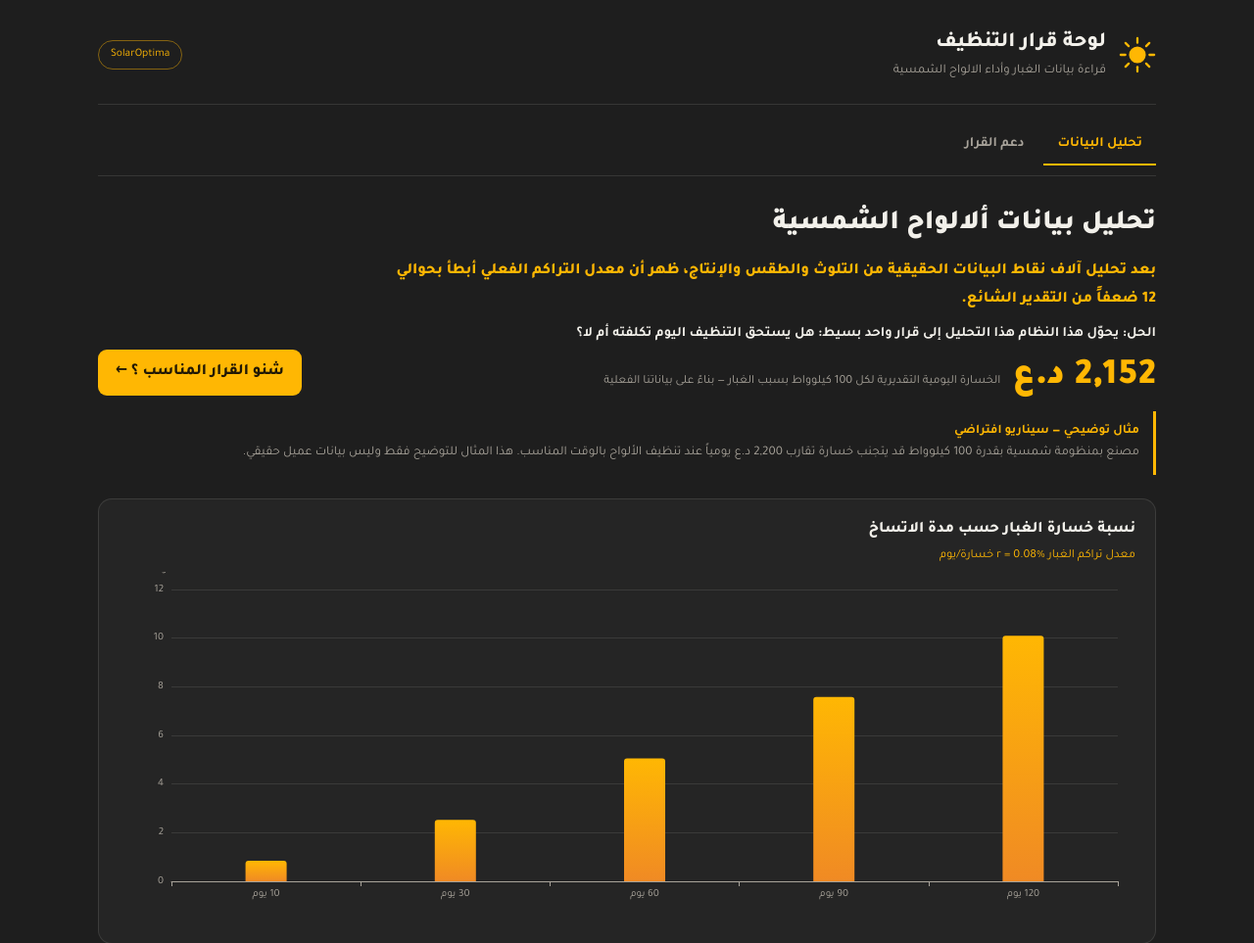
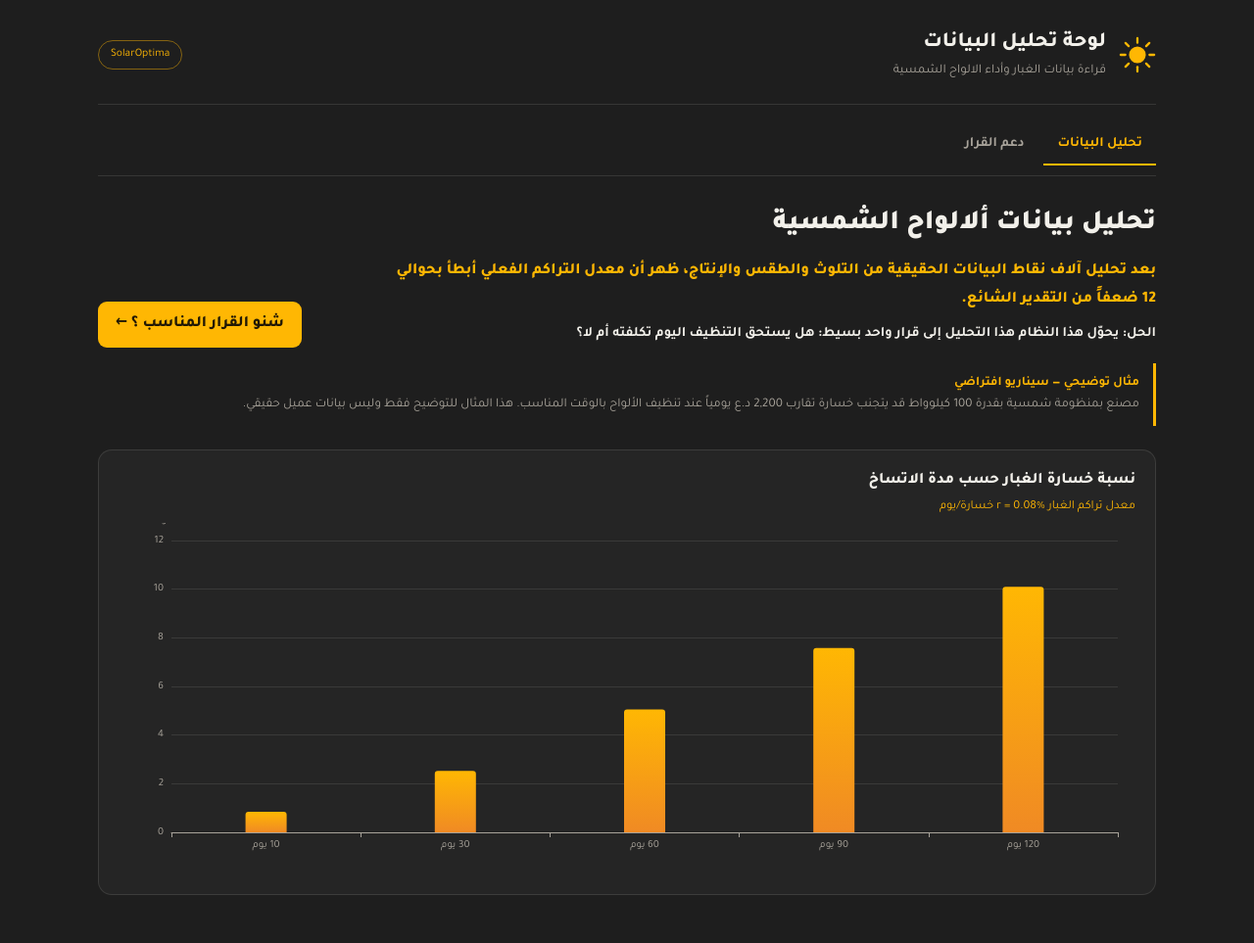
Before and after one commit to zahraasalih0/solar-dust-advisor, a Flask app: page / in a window 1280 px wide. Shown: the top 963 px of the page at 98% size. After the commit the page ends 914 px from the top, so only its background shows below. Run offline with Flask 3, Linux system fonts and the light colour scheme.

Commit message:
fixed some issues

```diff
--- a/templates/analysis.html
+++ b/templates/analysis.html
@@ -22,7 +22,6 @@
   .tabs{display:flex;gap:6px;margin-bottom:28px;border-bottom:1px solid var(--line);padding-bottom:10px}.tab{color:var(--muted);text-decoration:none;font-size:.88rem;font-weight:700;padding:8px 14px;border-bottom:2px solid transparent}.tab:hover,.tab.active{color:var(--gold);border-bottom-color:var(--gold)}
   .intro{display:flex;align-items:end;justify-content:space-between;gap:20px;margin-bottom:24px}.intro h2{font-size:1.75rem;margin:0 0 12px;font-weight:900}.story{max-width:780px}.story-line{margin:0 0 8px;font-size:.9rem;line-height:1.8}.story-problem{color:var(--muted)}.story-evidence{color:var(--gold);font-weight:800;font-size:1rem}.story-solution{color:var(--text);font-weight:700;margin-bottom:0}.decision-link{background:var(--gold);color:#211805;text-decoration:none;font-weight:800;padding:11px 18px;border-radius:9px;white-space:nowrap;transition:background .15s}.decision-link:hover{background:#ffc533}
   .example-note{color:var(--muted);border-right:3px solid var(--gold);padding:10px 14px;margin:-8px 0 24px;font-size:.82rem;line-height:1.7}.example-note strong{color:var(--gold);display:block}
-  .impact-summary{display:flex;align-items:baseline;gap:12px;margin:12px 0 0}.impact-value{font-size:2.35rem;line-height:1;font-weight:900;color:var(--gold)}.impact-label{font-size:.78rem;color:var(--muted)}
   .charts{display:grid;grid-template-columns:minmax(0,1fr);gap:16px}.card{background:var(--panel);border:1px solid var(--line);border-radius:14px;padding:19px 20px;min-width:0}.card h3{font-size:1rem;margin:0 0 4px;font-weight:800}.card .sub{font-size:.78rem;color:var(--gold);min-height:24px;margin-bottom:2px}.chart{height:360px;width:100%}.chart-note{color:var(--muted);font-size:.72rem;line-height:1.6;margin:0}.weather-card .chart{height:340px}.comparison-note{color:var(--muted);font-size:.78rem;line-height:1.7;margin:0}
   .reveal{opacity:0;transform:translateY(20px);transition:opacity .5s ease,transform .5s ease;transition-delay:var(--reveal-delay,0ms)}.reveal.is-visible{opacity:1;transform:translateY(0)}
   .status{color:var(--muted);font-size:.86rem;text-align:center;padding:35px 0}.status.error{color:#e48c84}
@@ -37,7 +36,7 @@
   <header>
     <div class="brand">
       <svg class="sun" viewBox="0 0 40 40" fill="none" aria-hidden="true"><circle cx="20" cy="20" r="9" fill="#FFB703"/><g stroke="#FFB703" stroke-width="2.4" stroke-linecap="round"><line x1="20" y1="2" x2="20" y2="7"/><line x1="20" y1="33" x2="20" y2="38"/><line x1="2" y1="20" x2="7" y2="20"/><line x1="33" y1="20" x2="38" y2="20"/><line x1="7.2" y1="7.2" x2="10.6" y2="10.6"/><line x1="29.4" y1="29.4" x2="32.8" y2="32.8"/><line x1="32.8" y1="7.2" x2="29.4" y2="10.6"/><line x1="10.6" y1="29.4" x2="7.2" y2="32.8"/></g></svg>
-      <div><h1>لوحة قرار التنظيف </h1><p>قراءة بيانات الغبار وأداء الالواح الشمسية</p></div>
+      <div><h1>لوحة تحليل البيانات</h1><p>قراءة بيانات الغبار وأداء الالواح الشمسية</p></div>
     </div>
     <div class="badge">SolarOptima</div>
   </header>
@@ -50,10 +49,11 @@
   <section class="intro">
     <div class="story"><h2>تحليل بيانات ألالواح الشمسية</h2>
       <!-- <p class="story-line story-problem">أصحاب المحطات الشمسية في العراق غالباً يقررون تنظيف الألواح بالحدس: إما تنظيف زائد وتكلفة أعلى، أو تأجيل التنظيف وخسارة إنتاج بصمت.</p> -->
-      <p class="story-line story-evidence">بعد تحليل آلاف نقاط البيانات الحقيقية من التلوث والطقس والإنتاج، ظهر أن معدل التراكم الفعلي أبطأ بحوالي 12 ضعفاً من التقدير الشائع.</p><p class="story-line story-solution">الحل: يحوّل هذا النظام هذا التحليل إلى قرار واحد بسيط: هل يستحق التنظيف اليوم تكلفته أم لا؟</p><div class="impact-summary"><strong id="impactValue" class="impact-value">—</strong><span class="impact-label">الخسارة اليومية التقديرية لكل 100 كيلوواط بسبب الغبار — بناءً على بياناتنا الفعلية</span></div></div>
+      <p class="story-line story-evidence">بعد تحليل آلاف نقاط البيانات الحقيقية من التلوث والطقس والإنتاج، ظهر أن معدل التراكم الفعلي أبطأ بحوالي 12 ضعفاً من التقدير الشائع.</p><p class="story-line story-solution">الحل: يحوّل هذا النظام هذا التحليل إلى قرار واحد بسيط: هل يستحق التنظيف اليوم تكلفته أم لا؟</p></div>
     <a class="decision-link" href="/decision">شنو القرار المناسب ؟ ←</a>
   </section>
-  <div class="example-note"><strong>مثال توضيحي — سيناريو افتراضي</strong>مصنع بمنظومة شمسية بقدرة 100 كيلوواط قد يتجنب خسارة تقارب 2,200 د.ع يومياً عند تنظيف الألواح بالوقت المناسب. هذا المثال للتوضيح فقط وليس بيانات عميل حقيقي.</div>
+  <div class="example-note">
+    <strong>مثال توضيحي — سيناريو افتراضي</strong>مصنع بمنظومة شمسية بقدرة 100 كيلوواط قد يتجنب خسارة تقارب 2,200 د.ع يومياً عند تنظيف الألواح بالوقت المناسب. هذا المثال للتوضيح فقط وليس بيانات عميل حقيقي.</div>
 
   <main id="charts" class="charts" hidden>
     <article class="card reveal"><h3>نسبة خسارة الغبار حسب مدة الاتساخ</h3><div id="rateFigure" class="sub"></div><div id="lossChart" class="chart"></div></article>
@@ -77,10 +77,6 @@
     const comparisonDays=[10,30,60,90,120];
     const regressionLosses=comparisonDays.map(days => Math.min(ratePercentPerDay * days, maxSoilingLossPercent));
     document.getElementById('rateFigure').textContent=`معدل تراكم الغبار r = ${number(analysis.daily_soiling_rate_percent_per_day)}% خسارة/يوم`;
-    const defaultLossFraction=Math.min(Number(data.daily_soiling_rate)*20,Number(data.max_soiling_cap));
-    const dailyImpact=100*Number(data.psh)*Number(data.pr)*defaultLossFraction*Number(data.default_tariff_iqd);
-    document.getElementById('impactValue').textContent=`${Math.round(dailyImpact).toLocaleString('en-US')} د.ع`;
-
     const loss=init('lossChart');
     loss.setOption({...common,tooltip:{trigger:'axis',formatter:items=>`${items[0].axisValue} يوم<br>الخسارة المحسوبة: ${number(items[0].value)}%`},grid:{left:54,right:18,top:18,bottom:44},xAxis:{type:'category',data:comparisonDays.map(days=>days+' يوم'),...axis},yAxis:{type:'value',name:'الخسارة %',...axis,splitLine:{lineStyle:{color:COLORS.grid}}},series:[{type:'bar',data:regressionLosses,barMaxWidth:42,itemStyle:{borderRadius:[3,3,0,0],color:new echarts.graphic.LinearGradient(0,0,0,1,[{offset:0,color:COLORS.gold},{offset:1,color:COLORS.orange}])}}]});
     const weather=init('weatherChart');
--- a/templates/index.html
+++ b/templates/index.html
@@ -235,6 +235,8 @@
     .card, .metric, .hero, .controls{border:1px solid #ccc !important; background:#fff !important;}
     .hero{background:#fff !important;}
     .badge{display:none;}
+    .hero, .hero *, .metric, .metric *, .card, .card *, table, table *{color:#111 !important;}
+    .reveal{opacity:1 !important; transform:none !important; transition:none !important;}
   }
 </style>
 <script src="{{ url_for('static', filename='echarts.min.js') }}"></script>
```
